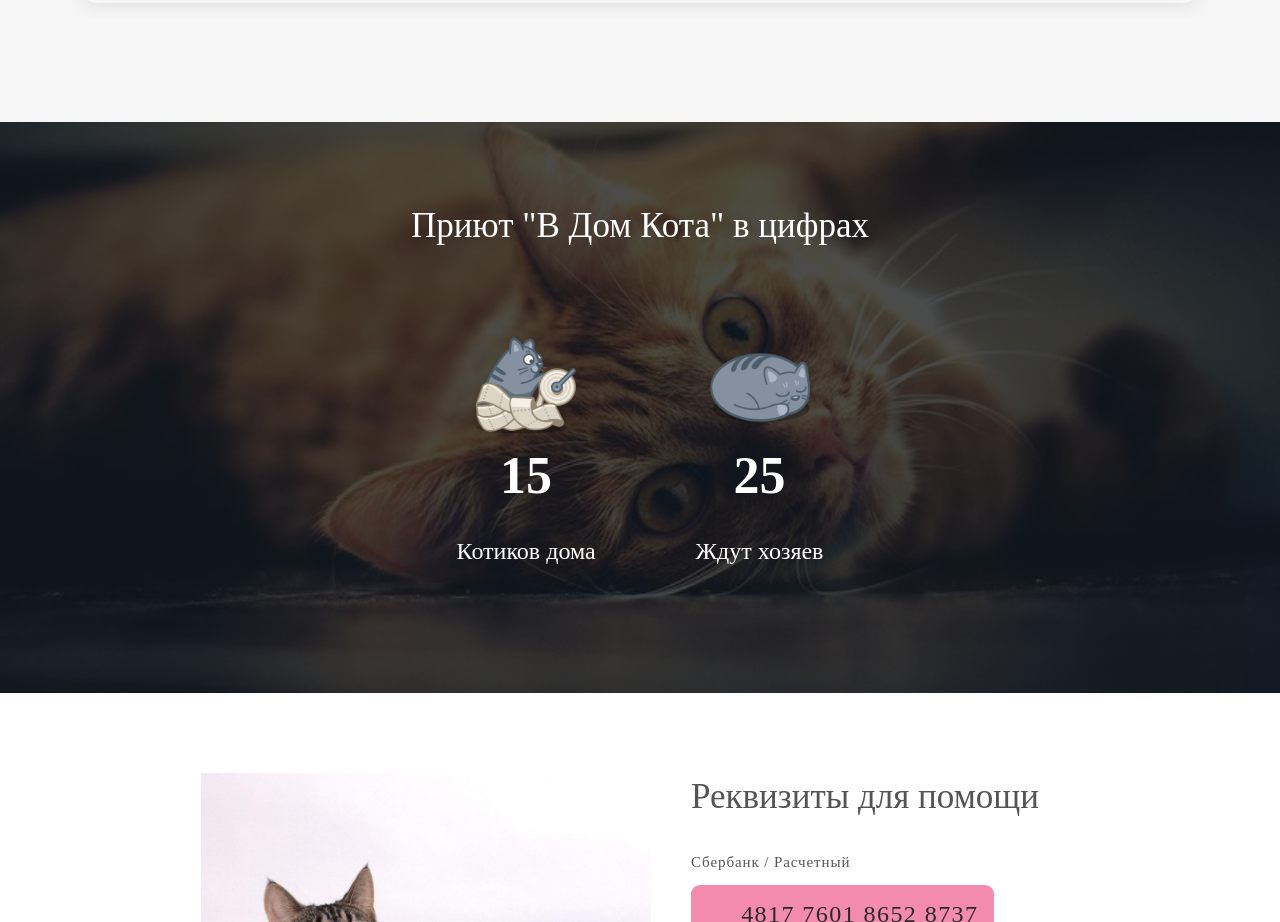
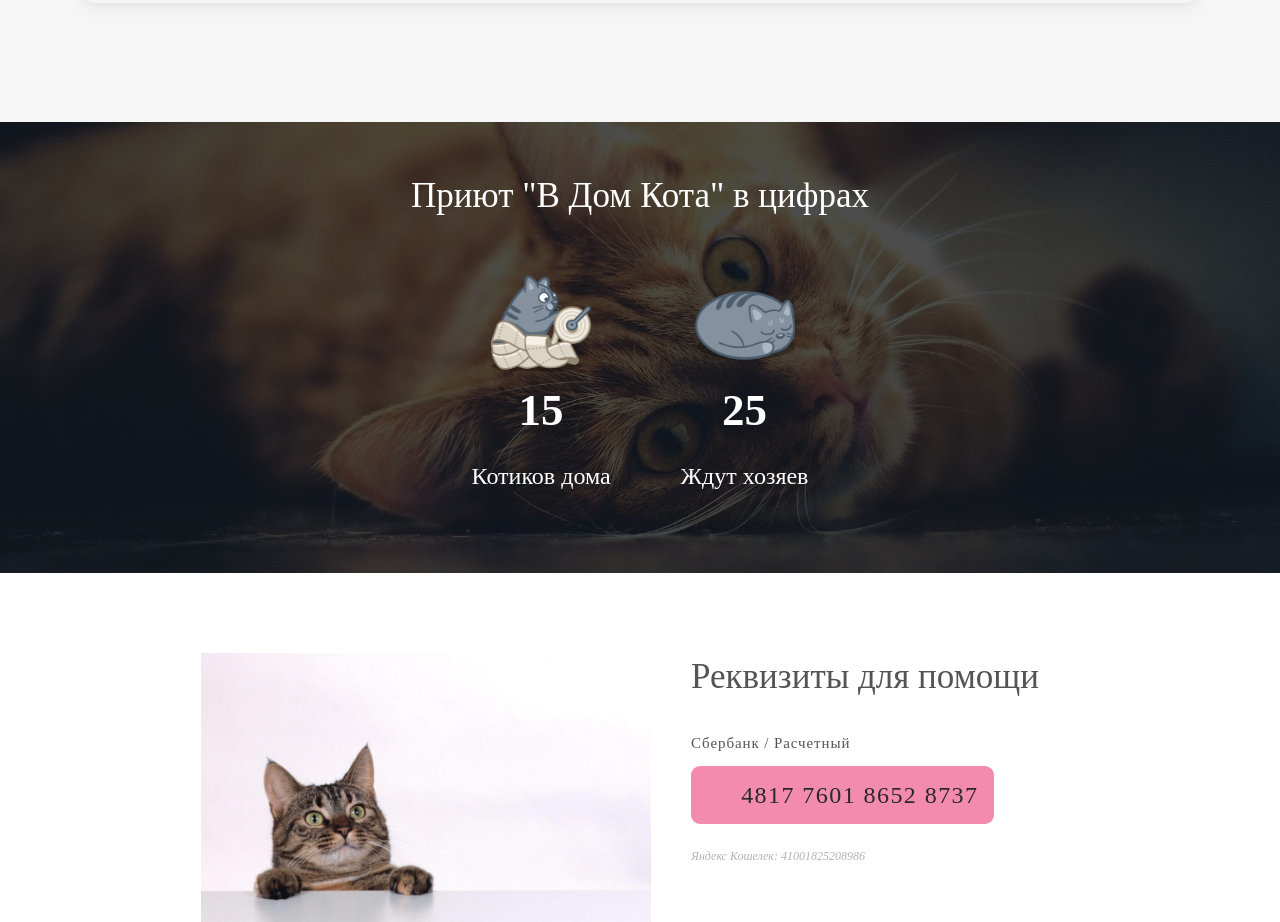
Before and after one commit to kivals/vdomkota2, a website: page #src/index.html in a window 1280 px wide. Shown: the part 6860-7782 px from the top of the page. Drawn offline with nearby package versions, Linux system fonts and the light colour scheme; files that its build step writes are made by us from their sources; a web font is replaced by a local one.

Commit message:
fix styles for cats-count block

```diff
--- a/#src/scss/home.scss
+++ b/#src/scss/home.scss
@@ -305,9 +305,9 @@
 //=================================CATS-COUNT===================================================================
 .cats-count {
   position: relative;
-  @include adaptiv-value('padding-top', 80, 40, 1);
-  @include adaptiv-value('padding-bottom', 80, 40, 1);
-  background: url("../img/cats-count/back.jpeg") no-repeat center center;;
+  @include adaptiv-value('padding-top', 50, 20, 1);
+  @include adaptiv-value('padding-bottom', 50, 20, 1);
+  background: url("../img/cats-count/back.jpg") no-repeat center center;;
   background-size:cover;
 
   &__overlay {
@@ -332,6 +332,7 @@
     color: white;
     font-weight: 500;
     text-align: center;
+    margin-bottom: 0.5em;
   }
 
   &__content {
@@ -345,9 +346,9 @@
   display: flex;
   flex-direction: column;
   align-items: center;
-  padding: 50px;
-  @media (max-width: $md4+px) {
-    padding: 20px;
+  padding: 35px;
+  @media (max-width: $md3+px) {
+    padding: 15px;
   }
 
   &__pic {
@@ -356,10 +357,18 @@
       height: 100px;
       width: 100px;
     }
+    @media (max-width: $md3+px) {
+      padding: 10px;
+      img {
+        height: 70px;
+        width: 70px;
+      }
+    }
+
   }
 
   &__digit {
-    @include adaptiv-value('font-size', 52, 36, 1);
+    @include adaptiv-value('font-size', 45, 24, 1);
     color: #FFF;
     margin-bottom: 0.7em;
     font-weight: 700;
```
Also changed, not shown: #src/img/cats-count/back.jpeg (deleted), #src/img/cats-count/back.jpg (added).
